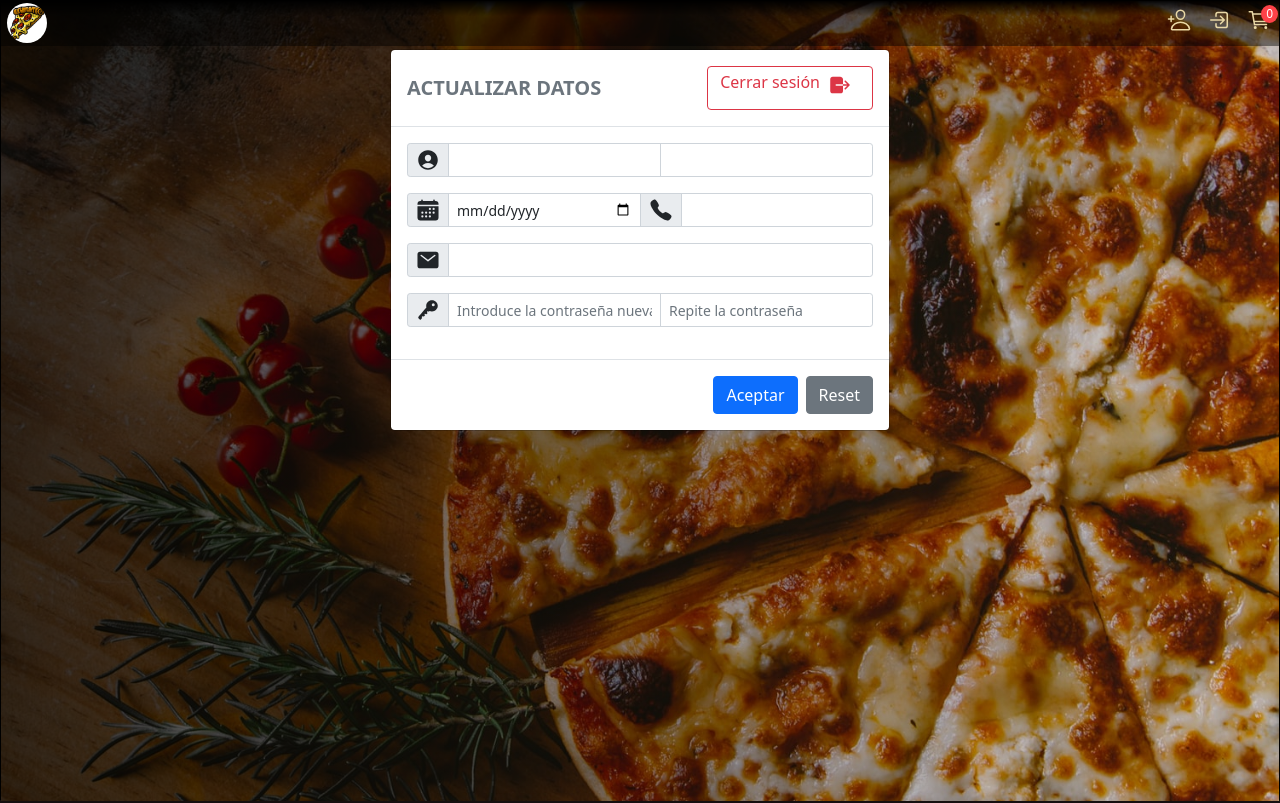
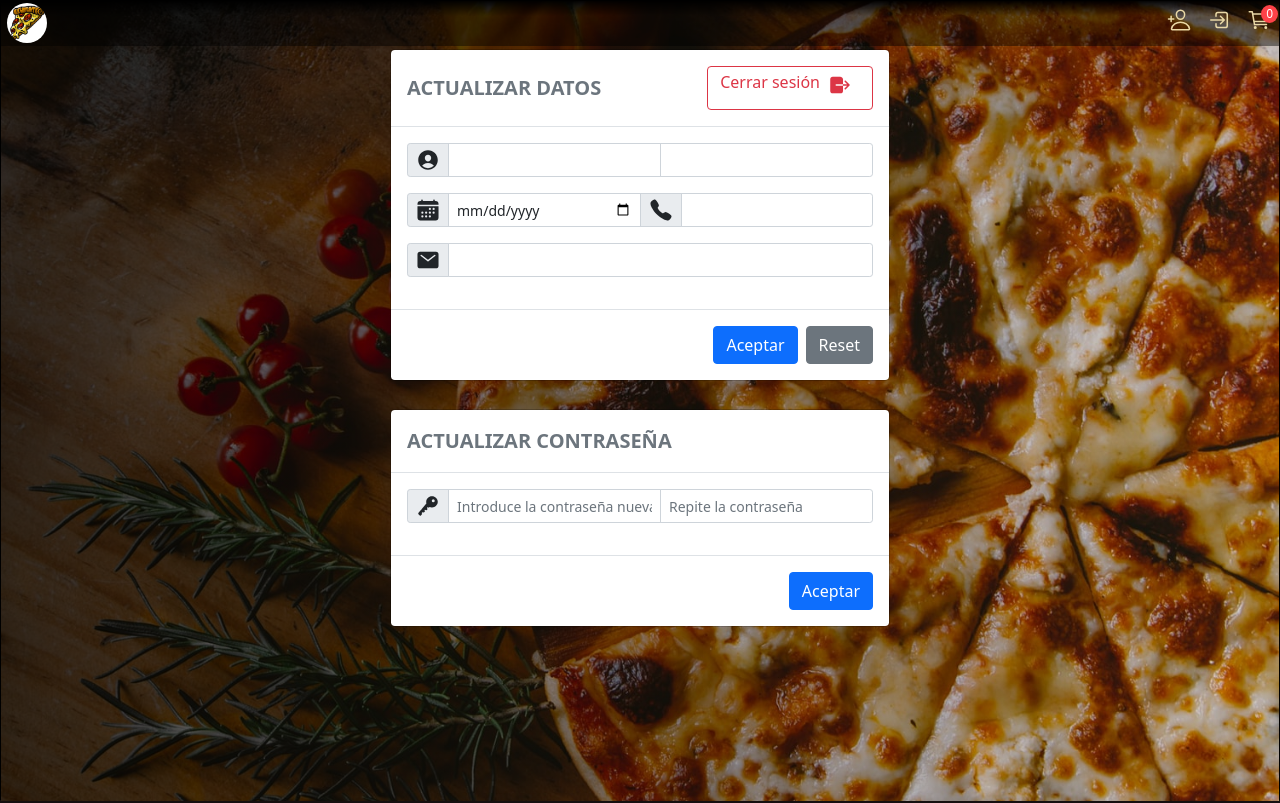
Before and after one commit to Patriosx/buenapizza, a React (Create React App) app: page /user in a window 1280 px wide. Shown: the top 803 px of the page. Built offline with nearby package versions, Linux system fonts and the light colour scheme; no server answers.

Commit message:
cambio de formulario modificar usuario

```diff
--- a/src/components/hero-page/nav-tools/User.jsx
+++ b/src/components/hero-page/nav-tools/User.jsx
@@ -13,23 +13,45 @@ const User = () => {
 		fNacimiento: "",
 		telefono: cookiesLog.get("telefono"),
 		email: cookiesLog.get("email"),
-		password: "",
 	});
+	const [password, setPassword] = useState("");
 
 	const logOut = () => {
 		cookiesLog.remove("email");
 		window.location.href = "./login";
 	};
-
+	const handlePassword = (event) => {
+		setPassword({
+			...password,
+			[event.target.name]: event.target.value,
+		});
+	};
 	const handleInputs = (event) => {
 		setUser({
 			...user,
 			[event.target.name]: event.target.value,
 		});
 	};
+	const submitFormPass = async (event) => {
+		event.preventDefault();
+		await axios
+			.patch(`${process.env.REACT_APP_BASE_URL}/usuarios/password/${cookiesLog.get("userId")}`, password, {
+				headers: {
+					Authorization: "Bearer " + cookiesLog.token, // En los headers van 'Bearer ' + token recibido
+				},
+			})
+			.then((response) => {
+				swal("Bien!", "Contraseña actualizada", "success");
+			})
+			.catch((error) => {
+				// console.log(error.response.data);
+				swal("Atención!", "Algo falló, intentalo de nuevo", "warning");
+			});
+		logOut();
+	};
 
 	// console.log(cookies.get("userId"));
-	const submitForm = async (event) => {
+	const submitFormData = async (event) => {
 		event.preventDefault();
 		await axios
 			.patch(`${process.env.REACT_APP_BASE_URL}/usuarios/${cookiesLog.get("userId")}`, user, {
@@ -44,7 +66,7 @@ const User = () => {
 				// console.log(error.response.data);
 				swal("Atención!", "Este email ya esta en eso", "warning");
 			});
-		// logOut();
+		logOut();
 	};
 	const repeatPassword = () => {
 		const p1 = document.getElementById("pass1");
@@ -56,7 +78,7 @@ const User = () => {
 	};
 	return (
 		<div className="mt-5">
-			<form action="" onSubmit={submitForm}>
+			<form action="" onSubmit={submitFormData}>
 				<div className="modal-dialog">
 					<div className="modal-content">
 						<div className="modal-header">
@@ -98,17 +120,9 @@ const User = () => {
 								</span>
 								<input type="email" className="form-control" aria-label="Email" aria-describedby="inputGroup-sizing-sm" defaultValue={cookiesLog.get("email")} name="email" onChange={handleInputs} required />
 							</div>
-							<div className="input-group input-group-sm mb-3">
-								<span className="input-group-text" id="inputGroup-sizing-sm">
-									<ion-icon name="key"></ion-icon>
-								</span>
-								<input type="password" className="form-control" aria-label="contraseña" aria-describedby="inputGroup-sizing-sm" placeholder="Introduce la contraseña nueva" id="pass1" minlength="6" />
-
-								<input type="password" className="form-control" aria-label="contraseña" aria-describedby="inputGroup-sizing-sm" placeholder="Repite la contraseña" name="password" id="pass2" onChange={handleInputs} minlength="6" />
-							</div>
 						</div>
 						<div className="modal-footer">
-							<button type="submit" className="btn btn-primary" onClick={repeatPassword}>
+							<button type="submit" className="btn btn-primary">
 								Aceptar
 							</button>
 							<button type="reset" className="btn btn-secondary">
@@ -118,6 +132,32 @@ const User = () => {
 					</div>
 				</div>
 			</form>
+			<div className="modal-dialog">
+				<div className="modal-content">
+					<form action="" onSubmit={submitFormPass}>
+						<div className="modal-header">
+							<h5 className="modal-title text-muted fw-bold" id="staticBackdropLabel">
+								ACTUALIZAR CONTRASEÑA
+							</h5>
+						</div>
+						<div className="modal-body">
+							<div className="input-group input-group-sm mb-3">
+								<span className="input-group-text" id="inputGroup-sizing-sm">
+									<ion-icon name="key"></ion-icon>
+								</span>
+								<input type="password" className="form-control" aria-label="contraseña" aria-describedby="inputGroup-sizing-sm" placeholder="Introduce la contraseña nueva" id="pass1" minLength="6" />
+
+								<input type="password" className="form-control" aria-label="contraseña" aria-describedby="inputGroup-sizing-sm" placeholder="Repite la contraseña" name="password" id="pass2" onChange={handlePassword} minLength="6" />
+							</div>
+						</div>
+						<div className="modal-footer">
+							<button type="submit" className="btn btn-primary" onClick={repeatPassword}>
+								Aceptar
+							</button>
+						</div>
+					</form>
+				</div>
+			</div>
 		</div>
 	);
 };
```
